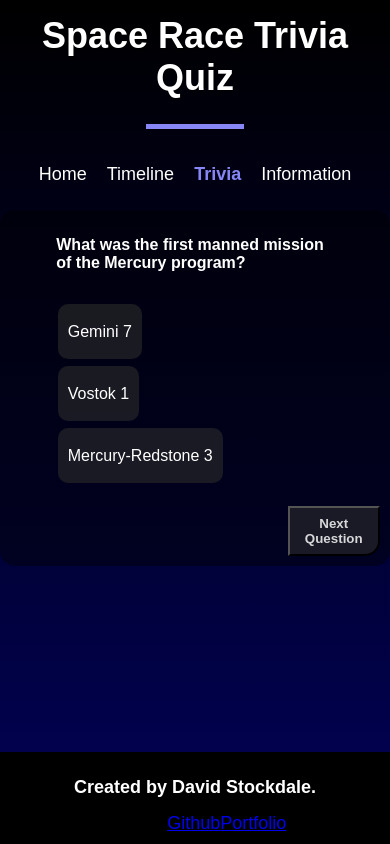
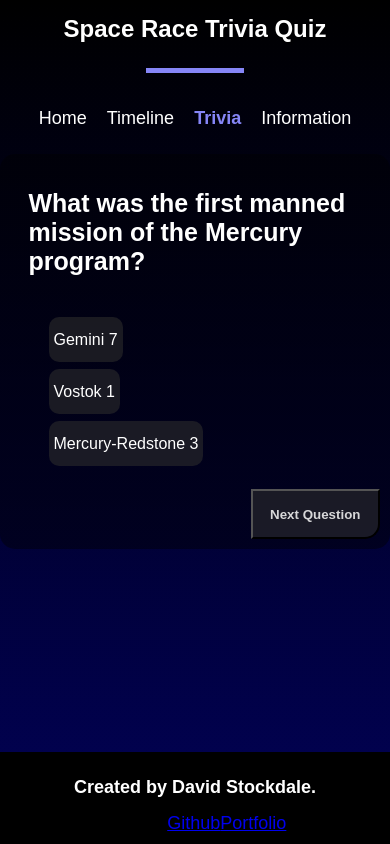
Before and after one commit to dstock3/spacerace, a Flask app: page /trivia in a window 390 px wide. Run offline with Flask 2, Linux system fonts and the light colour scheme.

Commit message:
in the process of adding media queries to improve responsive design.

```diff
--- a/static/css/style.css
+++ b/static/css/style.css
@@ -149,3 +149,22 @@ h1 {
     width: 100%;
     text-align: center;
 }
+
+@media (max-width: 600px) {
+    body {
+        font-size: 16px;
+    }
+
+    .slideshow {
+        width: 300px;
+        height: 200px;
+    }
+
+    .space-info-container {
+        width: 80%;
+    }
+
+    h1 {
+        font-size: 24px;
+    }
+}
--- a/static/css/trivia.css
+++ b/static/css/trivia.css
@@ -65,3 +65,26 @@ button {
     cursor: pointer;
     font-weight: bold;
 }
+
+@media only screen and (max-width: 400px) {
+    .trivia-question p {
+        font-size: 25px;
+    }
+
+    .trivia-options {
+        width: 90%;
+    }
+
+    .trivia-option {
+        height: 35px;
+        padding: 5px;
+    }
+
+    .question-prompt {
+        width: 90%;
+    }
+
+    button {
+        width: 35%;
+    }
+}
--- a/templates/base.html
+++ b/templates/base.html
@@ -2,8 +2,10 @@
     <html lang="en">
     <head>
         <title>{% block title %}{% endblock %}</title>
+        <meta name="viewport" content="width=device-width, initial-scale=1">
         <link rel="stylesheet" href="/static/css/style.css">
         <link rel="stylesheet" href="{% block link %}{% endblock %}">
+
 
         <script src="{% block head_script %}{% endblock %}"></script>
 
```
Also changed, not shown: static/css/timeline.css (+39 -0 lines).
